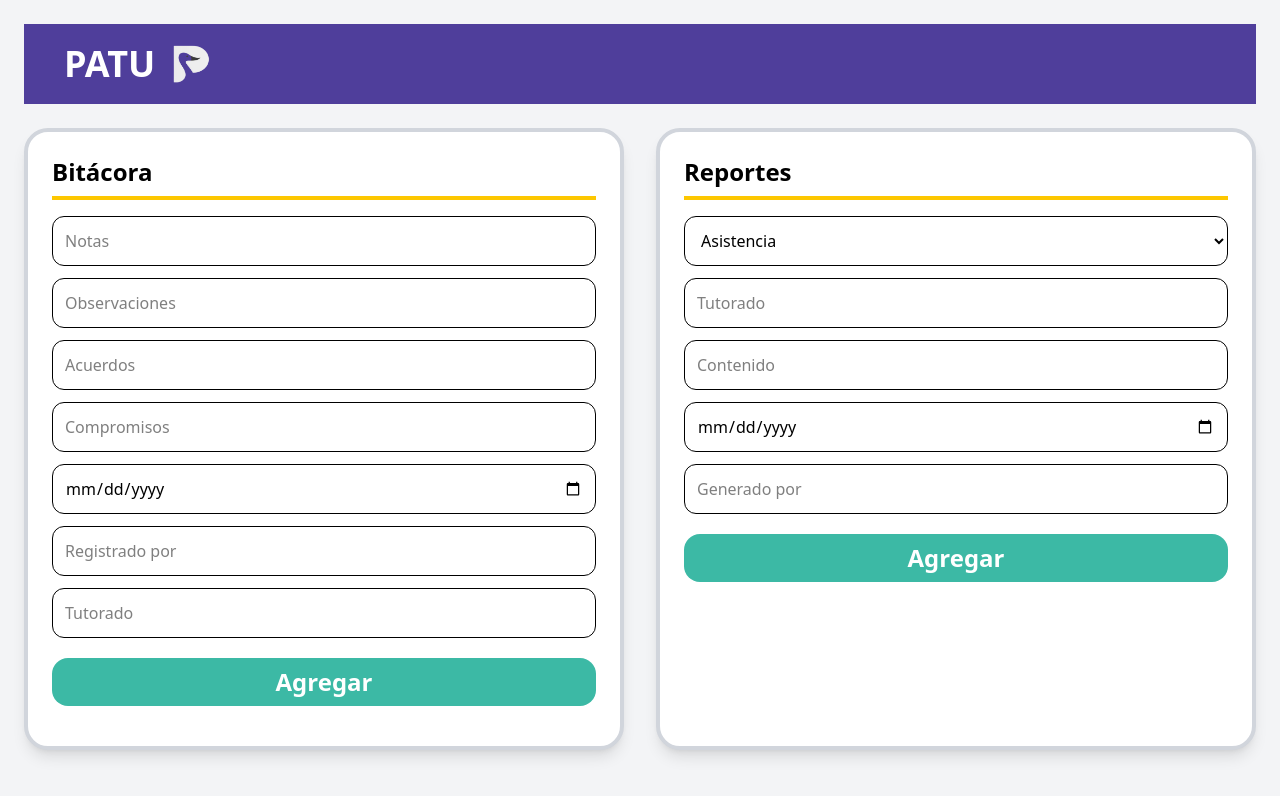
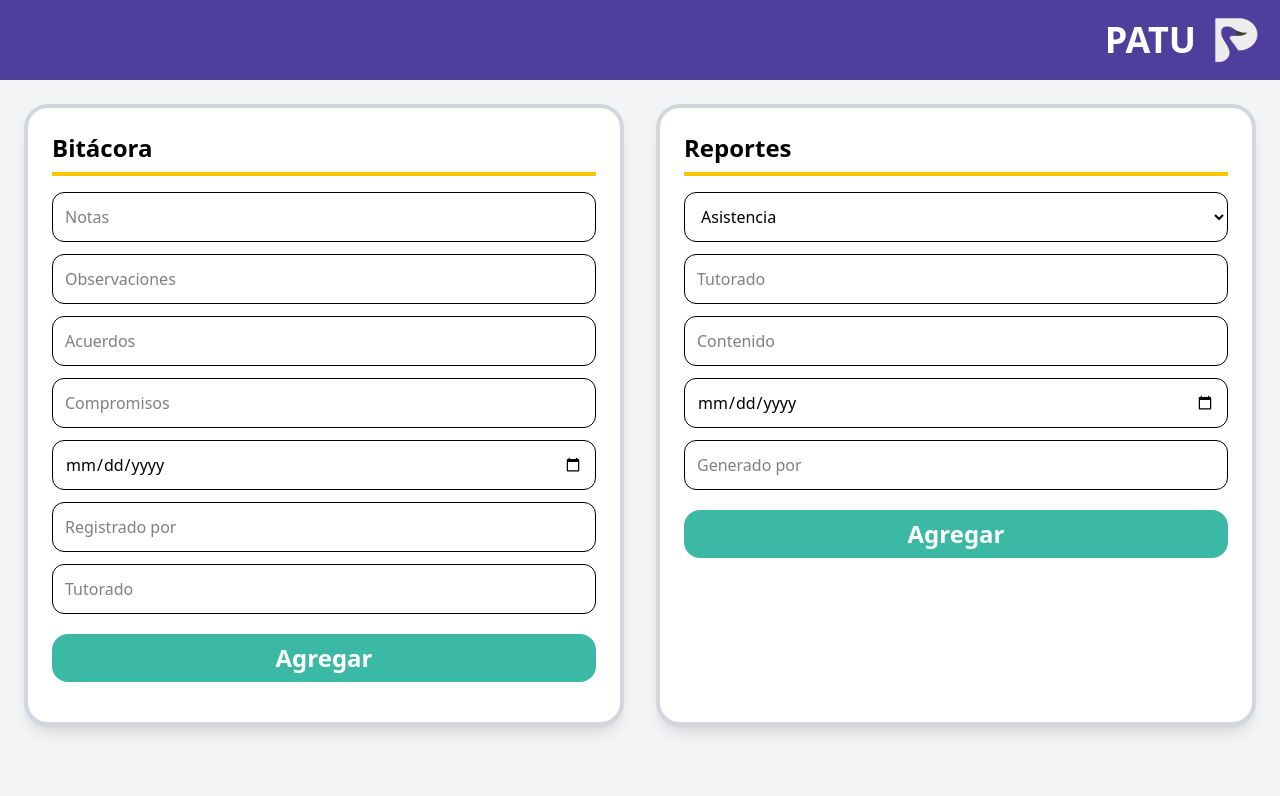
Before and after one commit to Jose-Melendez-Salas/PatuFront, a React (Vite) app: page /Pruebas_temp in a window 1280 px wide. Shown: the top 796 px of the page. Built offline with nearby package versions, Linux system fonts and the light colour scheme.

Commit message:
Agregada página de Bitácora/Reportes y actualizado Navbar

```diff
--- a/src/Navbar.jsx
+++ b/src/Navbar.jsx
@@ -3,6 +3,8 @@ import logoImg from './assets/logo.png';
 import iconCasita from './assets/casita.png';
 import iconAlumnos from './assets/alumnos.png';
 import iconAgenda from './assets/agenda.png';
+// --- 1. AÑADE LA IMPORTACIÓN PARA TU NUEVO ÍCONO ---
+import iconReportes from './assets/reportes.png'; // Asegúrate de tener este ícono en tu carpeta 'assets'
 import iconConfig from './assets/config.png';
 import iconCerrarsesion from './assets/cerrarsesion.png';
 
@@ -61,6 +63,12 @@ const Navbar = () => {
                     <a href="/Calendario" className="flex items-center gap-2 text-black text-xl font-bold p-3 hover:bg-purple-100">
                         <img src={iconAgenda} alt="Agenda" className="w-9 h-9" /> Agenda
                     </a>
+
+                    {/* --- 2. AQUÍ ESTÁ EL NUEVO ENLACE --- */}
+                    <a href="/Pruebas_temp" className="flex items-center gap-2 text-black text-xl font-bold p-3 hover:bg-purple-100">
+                        <img src={iconReportes} alt="Reportes" className="w-9 h-9" /> Bitacora/Reportes
+                    </a>
+
                     <a href="/configuracion" className="flex items-center gap-2 text-black text-xl font-bold p-3 hover:bg-purple-100">
                         <img src={iconConfig} alt="Configuración" className="w-9 h-9" /> Configuración
                     </a>
--- a/src/Pruebas_temp.jsx
+++ b/src/Pruebas_temp.jsx
@@ -1,5 +1,7 @@
-import React, { useState } from 'react'
-import logoImg from './assets/logo.png'
+import React, { useState } from 'react';
+import logoImg from './assets/logo.png';
+// --- 1. IMPORTA EL NAVBAR ---
+import Navbar from './Navbar';
 
 const Pruebas_temp = () => {
     // Estados
@@ -78,15 +80,11 @@ const Pruebas_temp = () => {
     }
 
     return (
-        <div className="min-h-screen flex flex-col bg-gray-100 p-6">
-            {/* Header */}
-            <header className="bg-[#4f3e9b] text-white flex items-center px-10 h-20 mb-6">
-                <div className="flex items-center gap-4 text-4xl font-bold">
-                    PATU
-                    <img src={logoImg} alt="logo" className="w-10 h-10" />
-                </div>
-            </header>
+        <div className="min-h-screen flex flex-col bg-gray-100">
+            {/* --- 2. REEMPLAZA EL HEADER ANTERIOR CON EL NAVBAR --- */}
+            <Navbar />
 
+            <main className="p-6">
                 <div className="flex flex-col md:flex-row gap-8">
                     {/* Bitacora */}
                     <div className="flex-1 bg-white rounded-3xl p-6 shadow-lg border-4 border-gray-300 animate-fadeIn">
@@ -160,6 +158,7 @@ const Pruebas_temp = () => {
                         </div>
                     </div>
                 </div>
+            </main>
 
             <style>
                 {`
```
Also changed, not shown: src/assets/reportes.png (added). Lines whose indentation alone changed are shown as unchanged.
